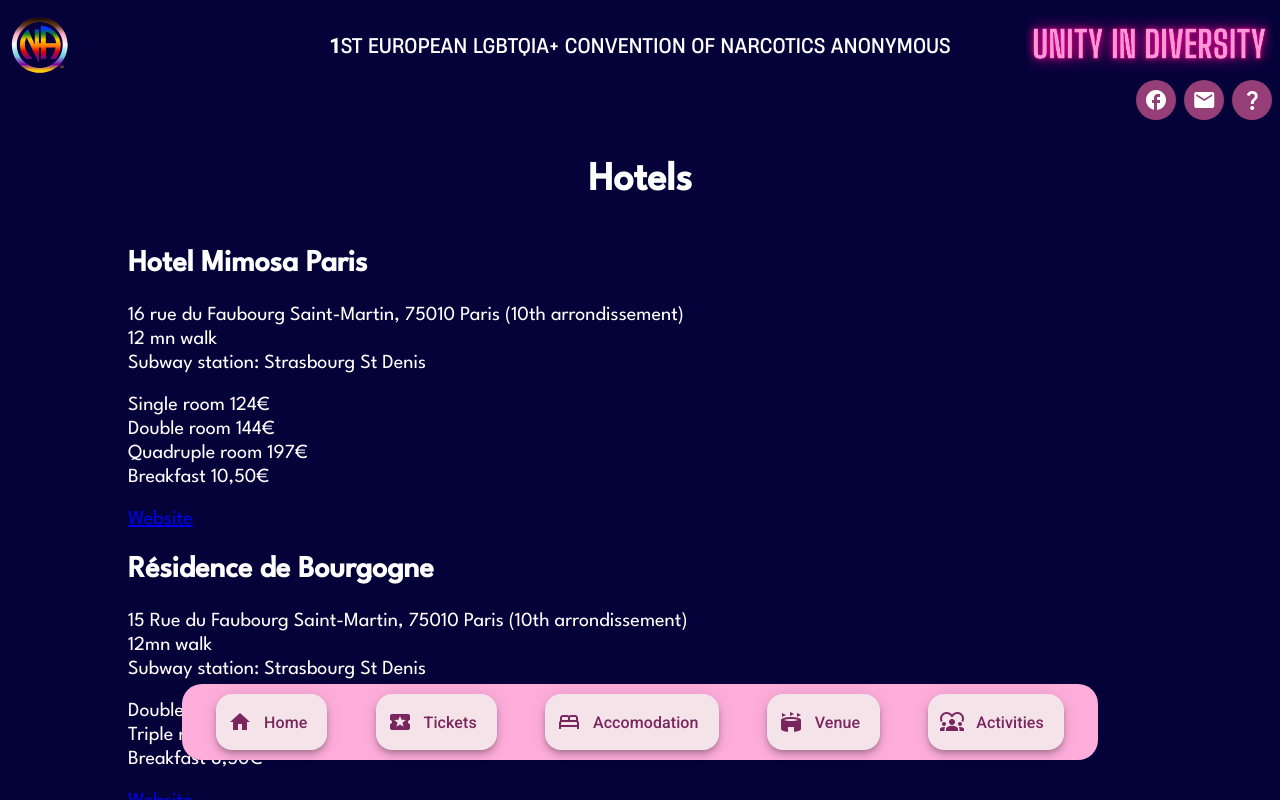
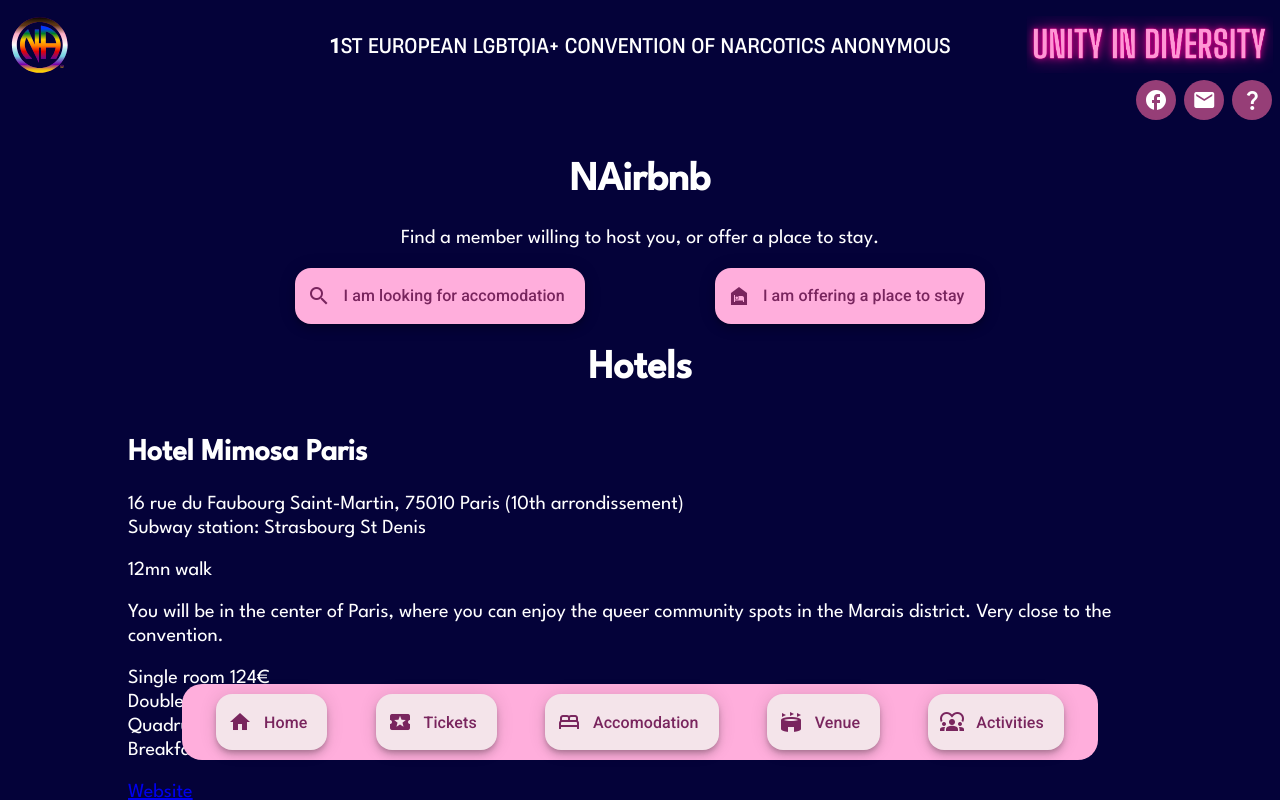
Before and after one commit to na-lgbtqia-plus/convention, an Angular app: page /accomodation in a window 1280 px wide. Built offline with nearby package versions, Linux system fonts and the light colour scheme.

Commit message:
update accomodation

```diff
--- a/src/app/pages/accomodation/accomodation.component.html
+++ b/src/app/pages/accomodation/accomodation.component.html
@@ -1,21 +1,21 @@
 <div class="accomodation-container" appResponsive>
   <div class="accomodation-content">
 
-    <div class="title" style="display:none;">
+    <div class="title">
       <h1>NAirbnb</h1>
     </div>
-    <div class="nairbnb" style="display:none;">
-      <p>Find a member willing to host you or offer a place to stay:</p>
+    <div class="nairbnb" style="text-align: center;">
+      <p>Find a member willing to host you, or offer a place to stay.</p>
       <br>
       <div class="buttons">
         <div class="button">
-          <a mat-fab extended href="https://maps.app.goo.gl/dJ485FYYUPwnbeyNA" target="_blank">
+          <a mat-fab extended href="https://forms.gle/6iWDmRdKLgsH2sYH8" target="_blank">
             <mat-icon>search</mat-icon>
             I am looking for accomodation
           </a>
         </div>
         <div class="button">
-          <a mat-fab extended href="https://maps.app.goo.gl/dJ485FYYUPwnbeyNA" target="_blank">
+          <a mat-fab extended href="https://forms.gle/nSLANJyg7GJeUAiJ8" target="_blank">
             <mat-icon>night_shelter</mat-icon>
             I am offering a place to stay
           </a>
@@ -31,8 +31,11 @@
       <div class="text">
         <h2>Hotel Mimosa Paris</h2>
         <p>16 rue du Faubourg Saint-Martin, 75010 Paris (10th arrondissement)</p>
-        <p>12 mn walk</p>
         <p>Subway station: Strasbourg St Denis</p>
+        <br>
+        <p>12mn walk</p>
+        <br>
+        <p>You will be in the center of Paris, where you can enjoy the queer community spots in the Marais district. Very close to the convention.</p>
         <br>
         <p>Single room 124€</p>
         <p>Double room 144€</p>
@@ -51,8 +54,11 @@
       <div class="text">
         <h2>Résidence de Bourgogne</h2>
         <p>15 Rue du Faubourg Saint-Martin, 75010 Paris (10th arrondissement)</p>
+        <p>Subway station: Strasbourg St Denis</p>
+        <br>
         <p>12mn walk</p>
-        <p>Subway station: Strasbourg St Denis</p>
+        <br>
+        <p>You will be in the center of Paris, where you can enjoy the queer community spots in the Marais district. Very close to the convention.</p>
         <br>
         <p>Double room 119€</p>
         <p>Triple room 134€</p>
@@ -70,8 +76,11 @@
       <div class="text">
         <h2>citizenM Paris Opera</h2>
         <p>18 Rue du Croissant, 75002 Paris (2nd arrondissement)</p>
+        <p>Subway station: Bourse</p>
+        <br>
         <p>15mn walk</p>
-        <p>Subway station: Bourse</p>
+        <br>
+        <p>Modern Hotel next to the Louvre and the Seine river, great to have nice walks, close to the convention.</p>
         <br>
         <p>Double room 268€</p>
         <p>Double room 267€</p>
@@ -89,8 +98,11 @@
       <div class="text">
         <h2>Hotel Restaurant Au Boeuf Couronné</h2>
         <p>188, Avenue Jean Jaurès, 75019 Paris (19th arrondissement)</p>
+        <p>Metro station: Porte de Pantin</p>
+        <br>
+        <p>Beautiful Hotel next to the famous parc La Villette de Bernard Tschumi with all the nice Paris canals around for beautiful walks.</p>
+        <br>
         <p>23mns by bike</p>
-        <p>Metro station: Porte de Pantin</p>
         <br>
         <p>Double room 116€</p>
         <p>Triple room 171€</p>
@@ -113,8 +125,11 @@
       <div class="text">
         <h2>The People - Paris Belleville</h2>
         <p>59 Boulevard de Belleville, 75011 Paris (11th arrondissement)</p>
+        <p>Metro station Belleville</p>
+        <br>
         <p>30mn walk</p>
-        <p>Metro station Belleville</p>
+        <br>
+        <p>Located in the Asian district “Belleville”, in a lively neighbourhood with great restaurants, close to the convention.</p>
         <br>
         <p>Double room €247.50</p>
         <p>Quadruple room €401.52</p>
@@ -128,8 +143,11 @@
       <div class="text">
         <h2>St Christopher's Inn Gare du Nord</h2>
         <p>5 Rue de Dunkerque, 75010 Paris (10th arrondissement)</p>
+        <p>Metro station Gare du Nord or Gare de l'est</p>
+        <br>
         <p>30mn walk</p>
-        <p>Metro station Gare du Nord or Gare de l'est</p>
+        <br>
+        <p>Next to the Indian district “La Chapelle” to eat good foods and next to the Canal St Martin to have a good moment to chill, close to the convention.</p>
         <br>
         <p>Single room €206.60</p>
         <p>Double room €239.56</p>
@@ -143,8 +161,11 @@
       <div class="text">
         <h2>Generator Paris</h2>
         <p>9-11 Pl. du Colonel Fabien, 75010 Paris (10th arrondissement)</p>
+        <p>Metro station Colonel Fabien</p>
+        <br>
         <p>30mn walk</p>
-        <p>Metro station Colonel Fabien</p>
+        <br>
+        <p>Very cool place to be, next to the very hip Canal St Martin, great to chill and walk through the center of Paris, very close to the convention.</p>
         <br>
         <p>Double room €228.00</p>
         <p>Quadruple room €226.52</p>
```
